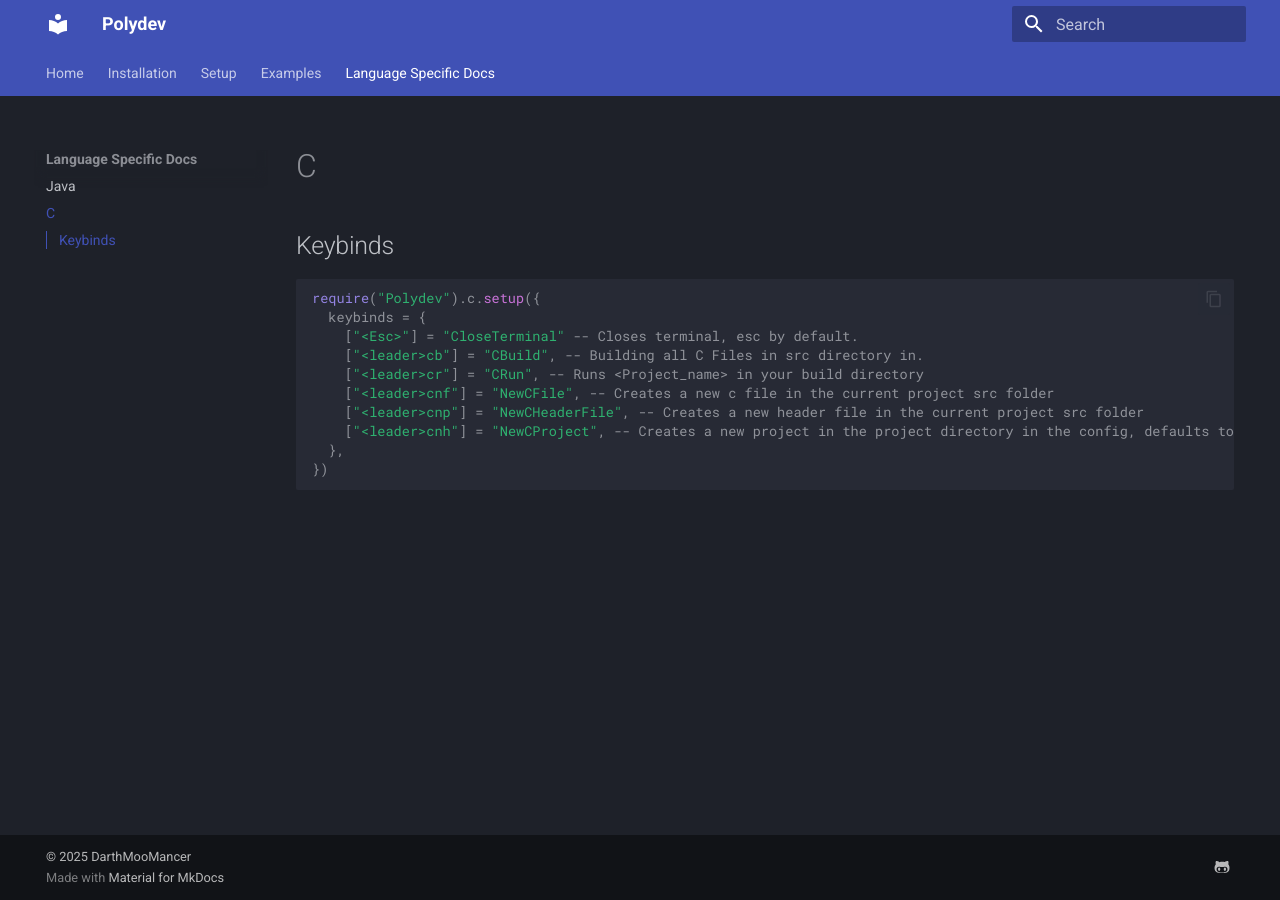
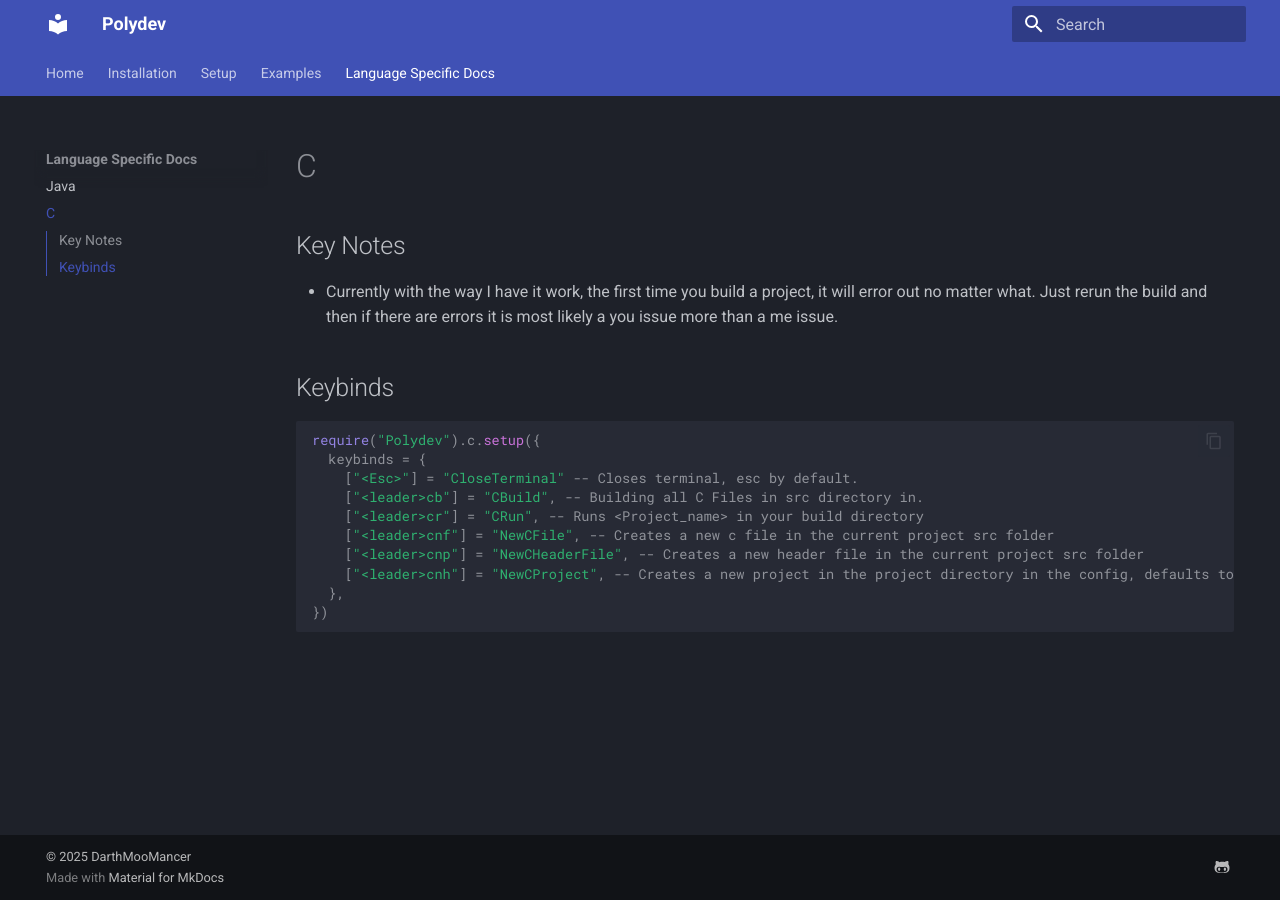
Before and after one commit to DarthMooMancer/Polydev, an MkDocs documentation site: the page built from docs/languages/c.md, in a window 1280 px wide. Built offline with MkDocs 1.6.1 and Material for MkDocs 9.7.7, drawn with Linux system fonts in a browser that asks for light colours.

Commit message:
Update c.md

````diff
--- a/docs/languages/c.md
+++ b/docs/languages/c.md
@@ -1,3 +1,6 @@
+## Key Notes
+* Currently with the way I have it work, the first time you build a project, it will error out no matter what. Just rerun the build and then if there are errors it is most likely a you issue more than a me issue.
+
 ## Keybinds
 ```lua
 require("Polydev").c.setup({
````
